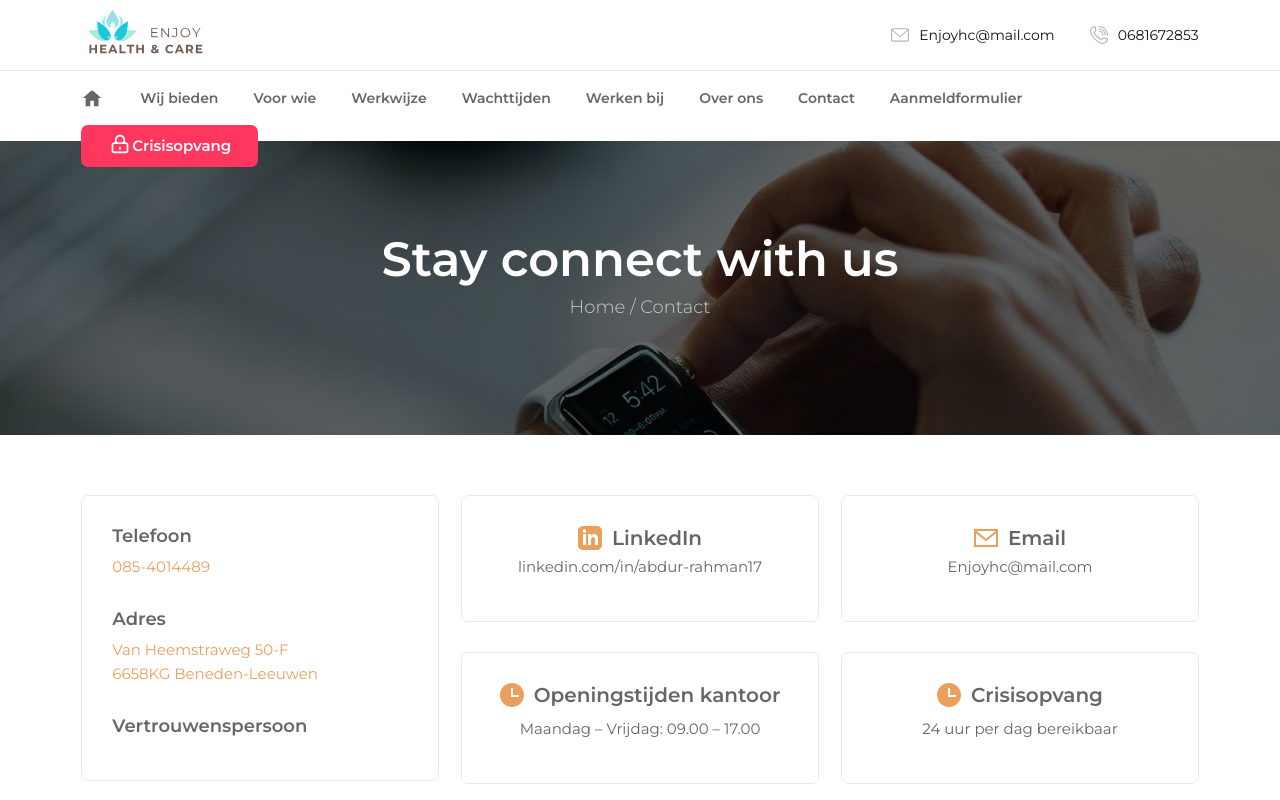
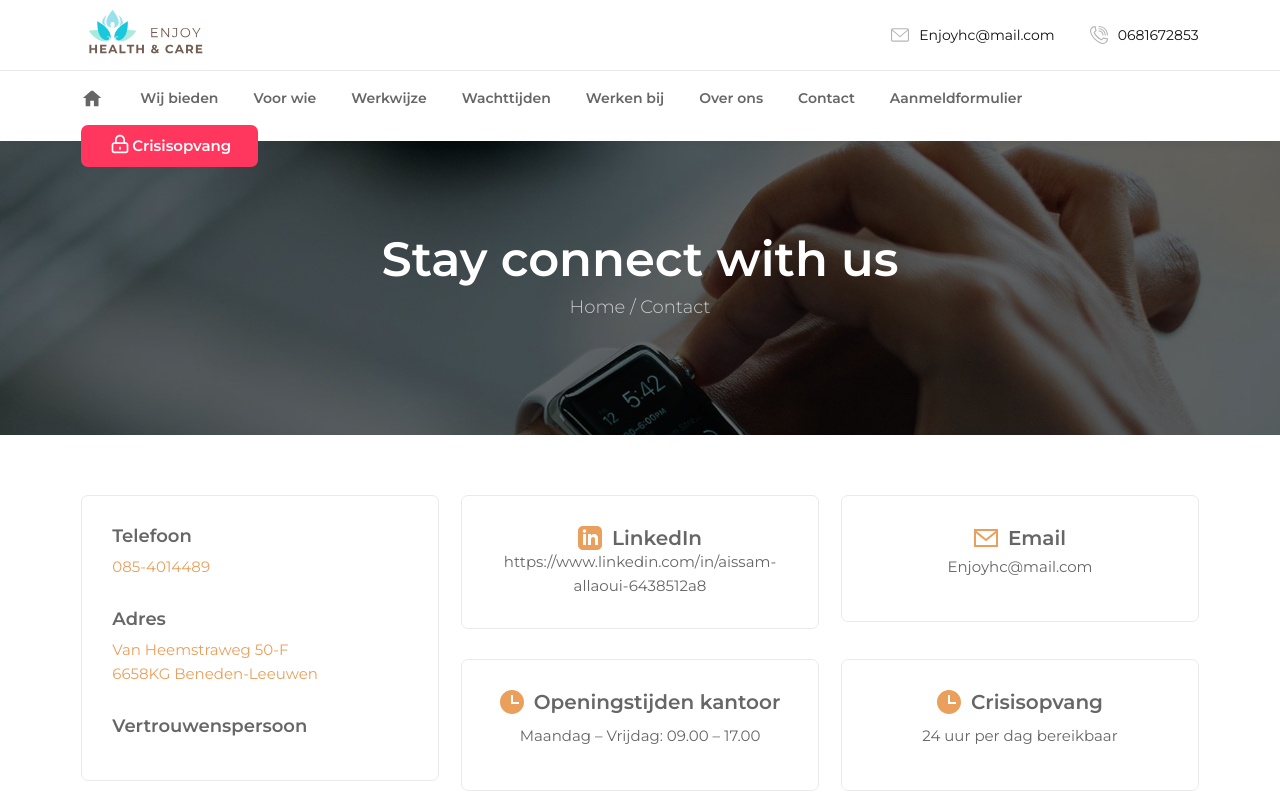
Before and after one commit to Abdurrahman-Alizada/enjoy-health-and-care-landing-page, a React (Create React App) app: page /contact in a window 1280 px wide. Shown: the top 800 px of the page. Built offline with nearby package versions, Linux system fonts and the light colour scheme.

Commit message:
pdf updated

```diff
--- a/src/Pages/ContactPage.jsx
+++ b/src/Pages/ContactPage.jsx
@@ -51,9 +51,9 @@ const ContactPage = () => {
                     </svg>
                     LinkedIn
                   </div>
-                  <p style={{ marginTop: "5px" }}>
-                    linkedin.com/in/abdur-rahman17
-                  </p>
+                  <a target="_blank" rel="noreferrer" href="https://www.linkedin.com/in/aissam-allaoui-6438512a8?utm_source=share&utm_campaign=share_via&utm_content=profile&utm_medium=ios_app" style={{ marginTop: "5px" }}>
+                  https://www.linkedin.com/in/aissam-allaoui-6438512a8
+                  </a>
                 </div>
                 <div className="st-height-b30 st-height-lg-b30" />
               </div>
--- a/src/markdown/Voor wie.md
+++ b/src/markdown/Voor wie.md
@@ -1,7 +1,7 @@
 
 ![For whom main image](/images/forWhom/main-image.jpg)
 
-# Jongvolwassenen  vanaf 12 jaar tot 23 jaar*
+# Jongvolwassenen  vanaf 18 jaar tot 23 jaar*
 
 - Die [vastlopen]() binnen hun cognitieve, sociaal-emotionele en/of [persoonlijkheidsontwikkeling]() of knelpunten kennen op het gebied van trauma’s, zelfbeeld en systemische factoren.
 
```
Also changed, not shown: 1 other file (tests, documents, lock files or other folders).
